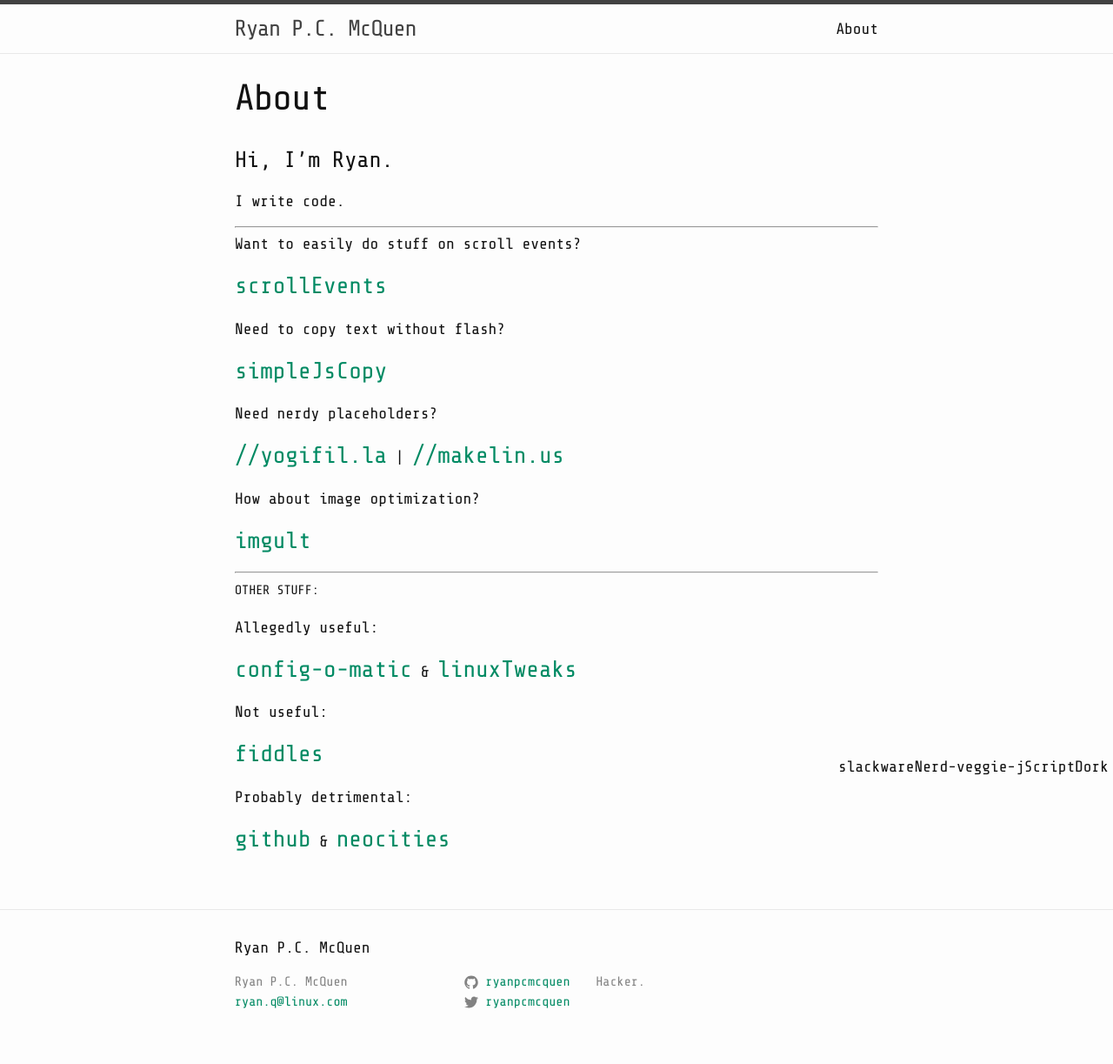
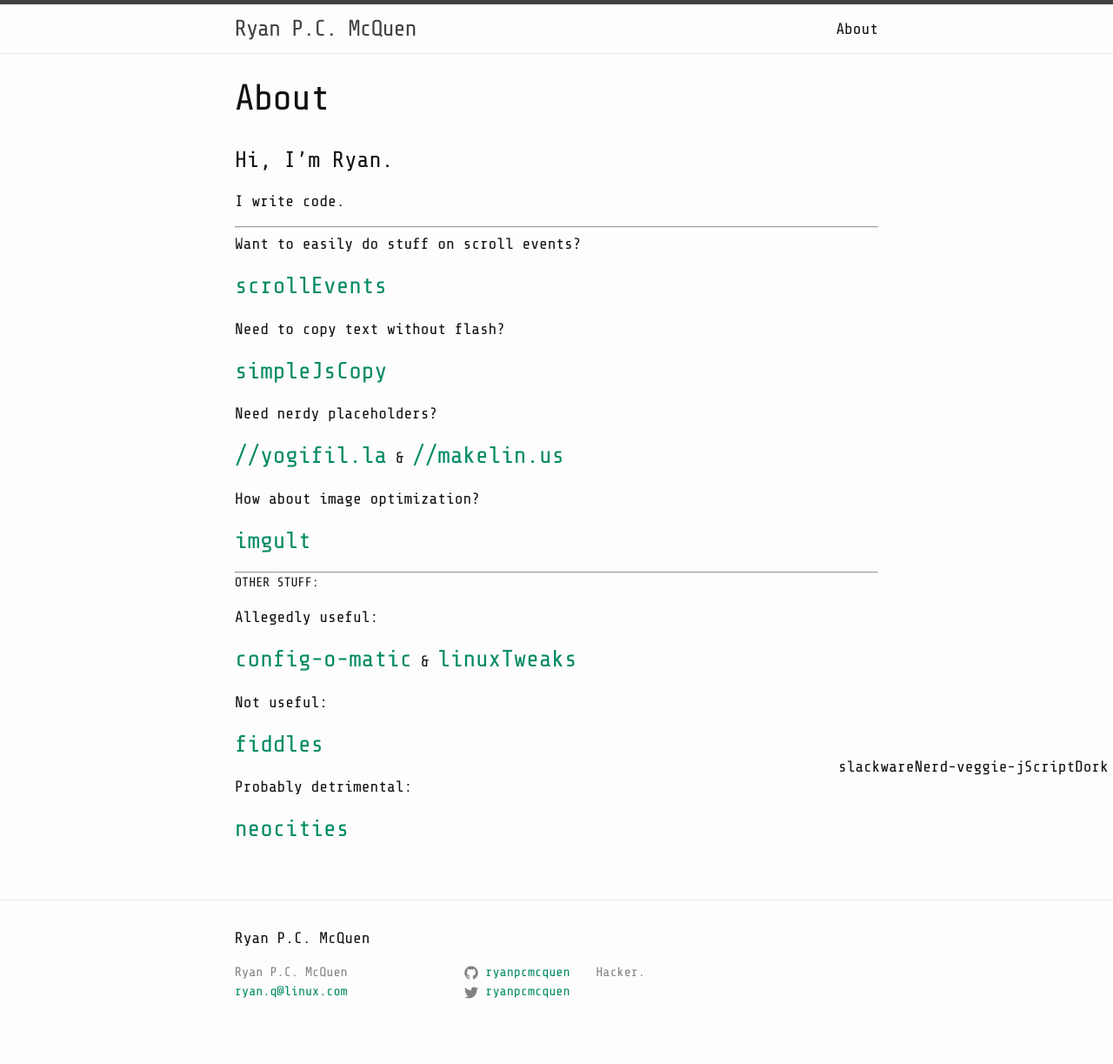
Before and after one commit to ryanpcmcquen/ryanpcmcquen.github.io, a Jekyll site: the page built from about.md, in a window 1280 px wide. Shown: the whole page at 87% size. Built offline with Jekyll 4.4.1, drawn with Linux system fonts in a browser that asks for light colours.

Commit message:
remove github since it is already in the footer

```diff
--- a/about.md
+++ b/about.md
@@ -36,7 +36,7 @@
 
 * * *
 
-##### [<span class="octicon octicon-link"></span>](#other-stuff)OTHER STUFF:
+##### OTHER STUFF:
 
 Allegedly useful:
 
@@ -48,4 +48,4 @@
 
 Probably detrimental:
 
-[github](https://github.com/ryanpcmcquen) & [neocities](https://ryanpcmcquen.neocities.org/)
+[neocities](https://ryanpcmcquen.neocities.org/)
```
Also changed, not shown: other parts of about.md (+1 -1 lines).
